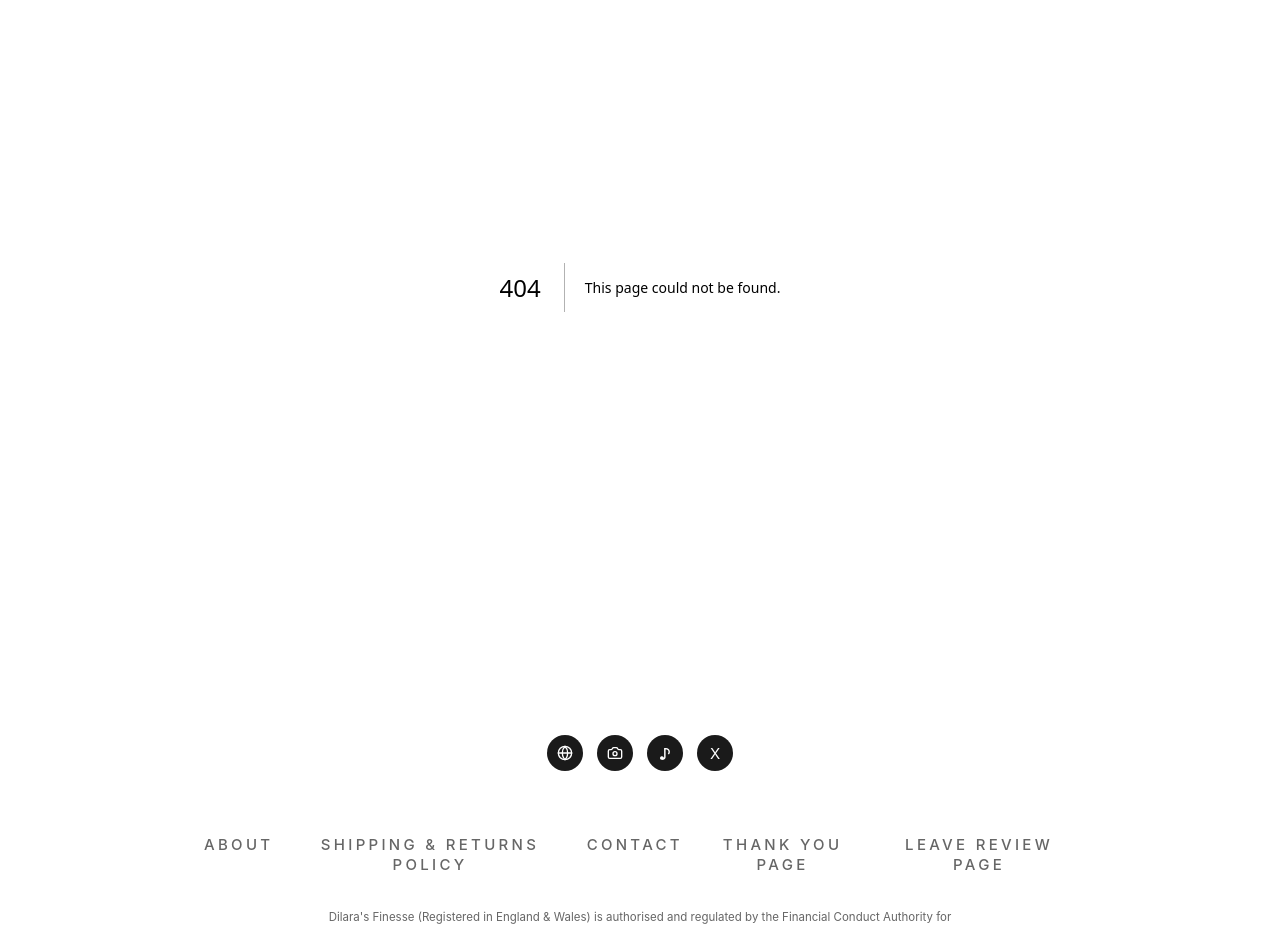
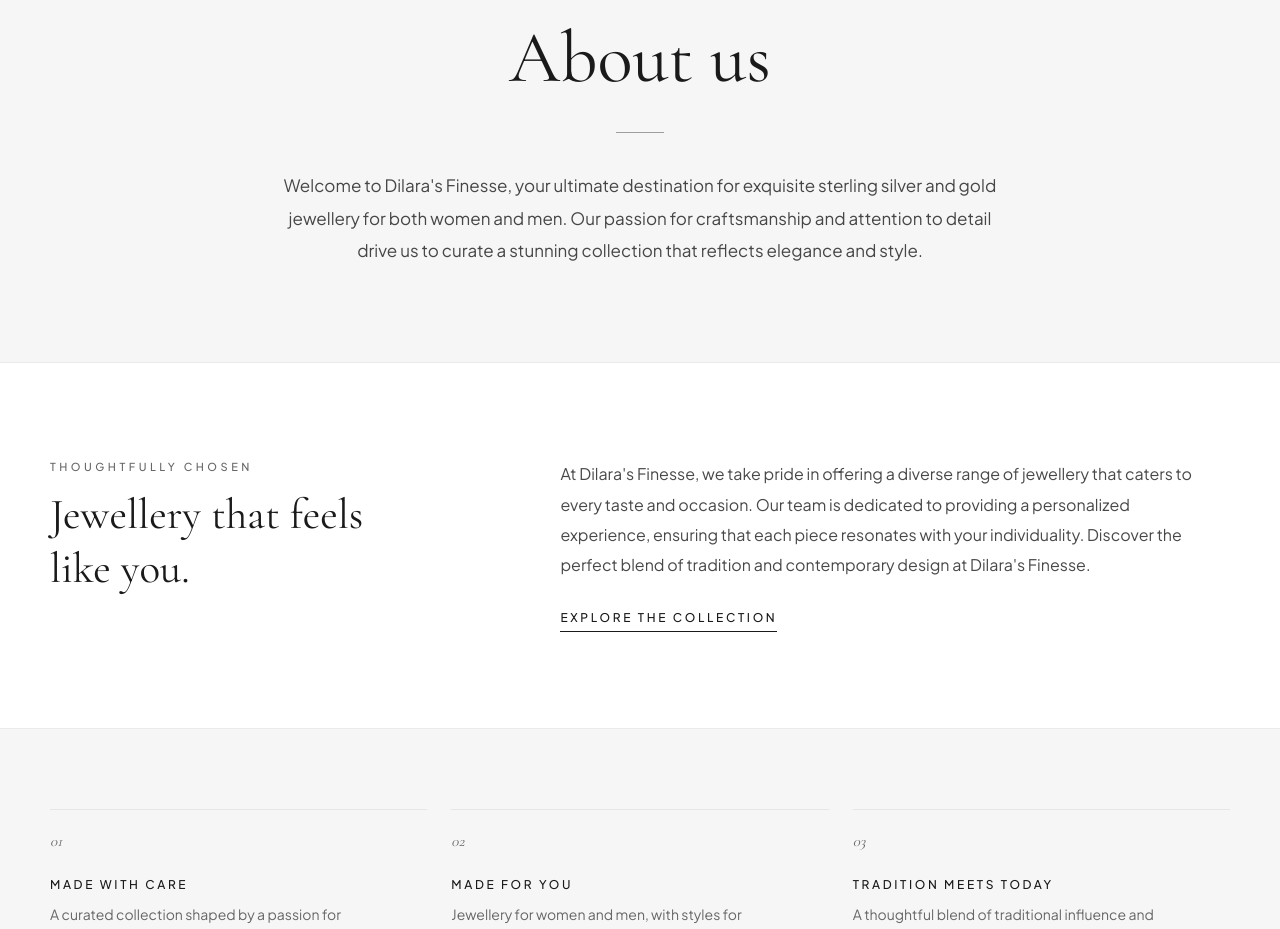
Before and after one commit to PawelSiwekUK/dilara, a Next.js app: page /about in a window 1280 px wide. Before the commit this address had no page. Shown: the part 260-1189 px from the top of the page. Built offline with nearby package versions, Linux system fonts and the light colour scheme.

Commit message:
Add AboutPage component with metadata and principles section

```diff
--- /dev/null
+++ b/src/app/about/page.tsx
@@ -0,0 +1,80 @@
+import type { Metadata } from 'next';
+import Link from 'next/link';
+
+export const metadata: Metadata = {
+	title: "About Us | Dilara's Finesse",
+	description: "Discover Dilara's Finesse, where sterling silver and gold jewellery bring together thoughtful craftsmanship, personal style, and timeless design.",
+};
+
+const principles = [
+	{
+		number: '01',
+		title: 'Made with care',
+		description: 'A curated collection shaped by a passion for craftsmanship and attention to detail.',
+	},
+	{
+		number: '02',
+		title: 'Made for you',
+		description: 'Jewellery for women and men, with styles for every taste, occasion, and individuality.',
+	},
+	{
+		number: '03',
+		title: 'Tradition meets today',
+		description: 'A thoughtful blend of traditional influence and contemporary design.',
+	},
+];
+
+export default function AboutPage() {
+	return (
+		<div className='min-h-screen bg-brand-white font-storefront text-brand-charcoal antialiased'>
+			<main id='main-content'>
+				<section className='border-b border-brand-border/70 bg-brand-surface px-5 py-16 sm:px-8 sm:py-24'>
+					<div className='mx-auto max-w-[900px] text-center'>
+						<p className='mb-5 text-[10px] font-medium uppercase tracking-editorial text-brand-muted sm:text-[11px]'>The story behind the jewellery</p>
+						<h1 className='font-editorial text-[43px] leading-[1.05] font-normal sm:text-[61px] md:text-[73px]'>About us</h1>
+						<div className='mx-auto my-7 h-px w-12 bg-brand-charcoal/40 sm:my-9' />
+						<p className='mx-auto max-w-[720px] text-[14px] leading-[1.9] text-brand-charcoal/80 sm:text-[16px] md:text-[17px]'>
+							Welcome to Dilara&apos;s Finesse, your ultimate destination for exquisite sterling silver and gold jewellery for both women and men. Our passion for
+							craftsmanship and attention to detail drive us to curate a stunning collection that reflects elegance and style.
+						</p>
+					</div>
+				</section>
+
+				<section aria-labelledby='our-approach' className='px-5 py-16 sm:px-8 sm:py-24'>
+					<div className='mx-auto grid max-w-[1180px] gap-8 md:grid-cols-[0.8fr_1.2fr] md:gap-16'>
+						<div>
+							<p className='mb-3 text-[10px] font-medium uppercase tracking-editorial text-brand-muted sm:text-[11px]'>Thoughtfully chosen</p>
+							<h2 id='our-approach' className='max-w-[360px] font-editorial text-[33px] leading-tight font-normal sm:text-[43px]'>
+								Jewellery that feels like you.
+							</h2>
+						</div>
+						<div className='max-w-[650px]'>
+							<p className='text-[14px] leading-[1.9] text-brand-charcoal/80 sm:text-[16px]'>
+								At Dilara&apos;s Finesse, we take pride in offering a diverse range of jewellery that caters to every taste and occasion. Our team is dedicated to
+								providing a personalized experience, ensuring that each piece resonates with your individuality. Discover the perfect blend of tradition and
+								contemporary design at Dilara&apos;s Finesse.
+							</p>
+							<Link
+								href='/collections'
+								className='mt-7 inline-flex border-b border-brand-charcoal pb-1 text-[11px] font-medium uppercase tracking-brand transition-colors hover:text-brand-muted sm:text-[12px]'>
+								Explore the collection
+							</Link>
+						</div>
+					</div>
+				</section>
+
+				<section aria-label='What defines our collection' className='border-t border-brand-border/70 bg-brand-surface px-5 py-14 sm:px-8 sm:py-20'>
+					<div className='mx-auto grid max-w-[1180px] gap-8 sm:grid-cols-3 sm:gap-6'>
+						{principles.map(({ number, title, description }) => (
+							<article key={number} className='border-t border-brand-border pt-5'>
+								<p className='mb-6 font-editorial text-[15px] italic text-brand-muted'>{number}</p>
+								<h3 className='mb-2 text-[11px] font-medium uppercase tracking-brand sm:text-[12px]'>{title}</h3>
+								<p className='max-w-[320px] text-[13px] leading-[1.8] text-brand-muted sm:text-[14px]'>{description}</p>
+							</article>
+						))}
+					</div>
+				</section>
+			</main>
+		</div>
+	);
+}
```
